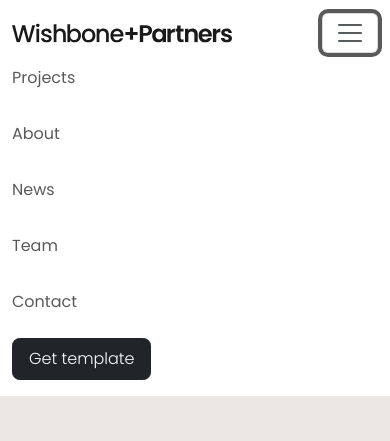
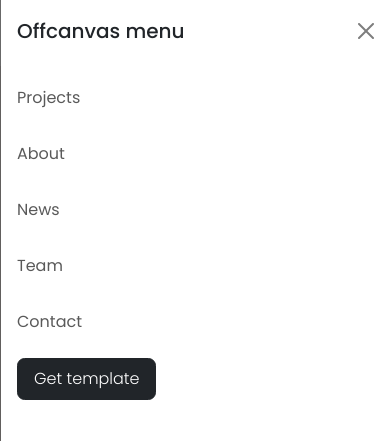
Before and after one commit to nnannam/bootstrap, a website: page index.html in a window 390 px wide. Both pictures are taken after a click on the button 350 px from the left and 33 px from the top of the page. Shown: the top 441 px of the page. Drawn offline with nearby package versions, Linux system fonts and the light colour scheme; files that its build step writes are made by us from their sources.

Commit message:
change styles

```diff
--- a/index.html
+++ b/index.html
@@ -12,16 +12,23 @@
 
 <body>
   <header>
-    <nav class="navbar navbar-expand-lg">
+
+
+
+    <nav class="navbar navbar-expand-lg " aria-label="Offcanvas navbar large">
       <div class="container-lg">
         <a class="navbar-brand" href="#">
           <img src="img/logo.svg" alt="Wishbone" width="220" height="40">
         </a>
-        <button class="navbar-toggler" type="button" data-bs-toggle="collapse" data-bs-target="#navbarSupportedContent"
-          aria-controls="navbarSupportedContent" aria-expanded="false" aria-label="Toggle navigation">
+        <button class="navbar-toggler" type="button" data-bs-toggle="offcanvas" data-bs-target="#offcanvasNavbar2" aria-controls="offcanvasNavbar2">
           <span class="navbar-toggler-icon"></span>
         </button>
-        <div class="collapse navbar-collapse" id="navbarSupportedContent">
+        <div class="offcanvas offcanvas-end" tabindex="-1" id="offcanvasNavbar2" aria-labelledby="offcanvasNavbar2Label">
+          <div class="offcanvas-header">
+            <h5 class="offcanvas-title" id="offcanvasNavbar2Label">Offcanvas menu</h5>
+            <button type="button" class="btn-close" data-bs-dismiss="offcanvas" aria-label="Close"></button>
+          </div>
+          <div class="offcanvas-body">
             <ul class="navbar-nav ms-auto mb-2 mb-lg-0 justify-content-between gap-3">
               <li class="nav-item">
                 <a class="nav-link" href="#">Projects</a>
@@ -44,7 +51,10 @@
             </ul>
           </div>
         </div>
+      </div>
     </nav>
+
+
   </header>
 
   <main>
@@ -283,7 +293,7 @@
   </footer>
 
 
-  <script src="./src/main.js"></script>
+
 </body>
 
 </html>
```
Also changed, not shown: 1 other file. Lines whose indentation alone changed are shown as unchanged.
